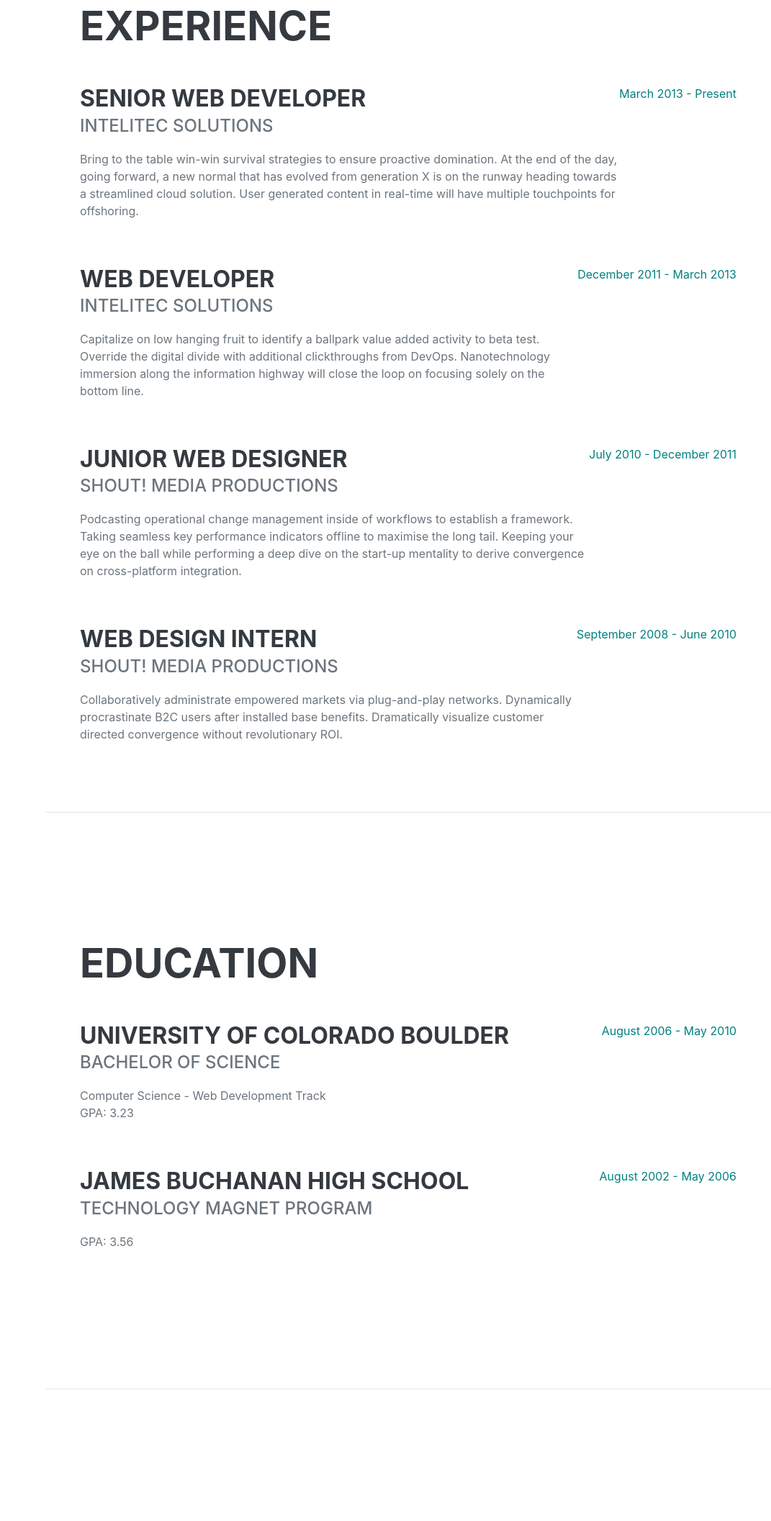
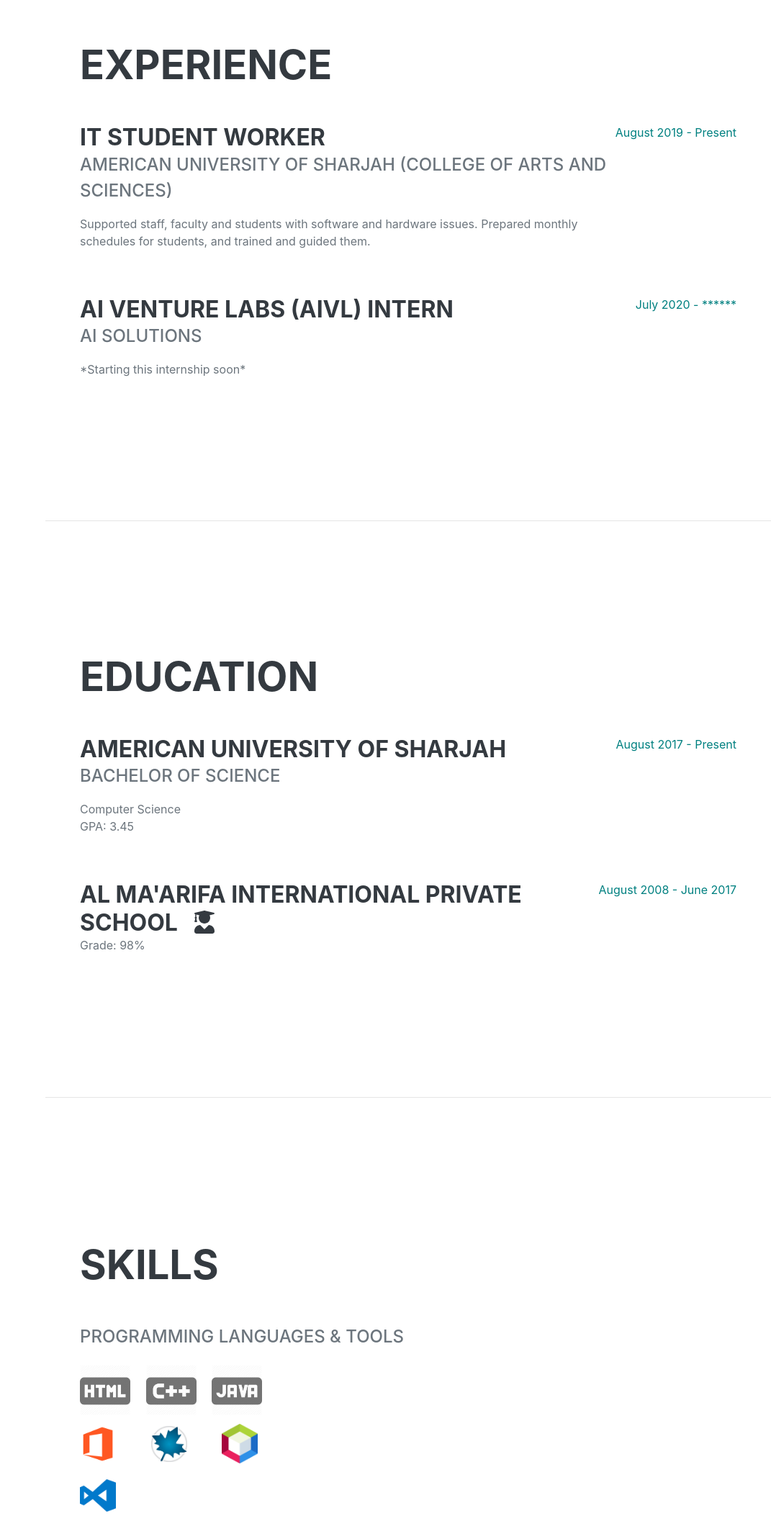
Before and after one commit to AhmedMSuliman19/portfolio, a plain HTML site: page index.html in a window 1280 px wide. Shown: the part 878-2991 px from the top of the page at 72% size, without its empty margins (209-1280 px from the left). Drawn offline with nearby package versions, Linux system fonts and the light colour scheme; a web font is replaced by a local one.

Commit message:
Finalized the portfolio

```diff
--- a/index.html
+++ b/index.html
@@ -49,35 +49,20 @@
                     <h2 class="mb-5">Experience</h2>
                     <div class="d-flex flex-column flex-md-row justify-content-between mb-5">
                         <div class="flex-grow-1">
-                            <h3 class="mb-0">Senior Web Developer</h3>
-                            <div class="subheading mb-3">Intelitec Solutions</div>
-                            <p>Bring to the table win-win survival strategies to ensure proactive domination. At the end of the day, going forward, a new normal that has evolved from generation X is on the runway heading towards a streamlined cloud solution. User generated content in real-time will have multiple touchpoints for offshoring.</p>
+                            <h3 class="mb-0">IT Student Worker</h3>
+                            <div class="subheading mb-3">American University of Sharjah (College of Arts and Sciences)</div>
+                            <p>Supported staff, faculty and students with software and hardware issues. Prepared monthly schedules for students, and trained and guided them. </p>
+
                         </div>
-                        <div class="flex-shrink-0"><span class="text-primary">March 2013 - Present</span></div>
+                        <div class="flex-shrink-0"><span class="text-primary">August 2019 - Present</span></div>
                     </div>
                     <div class="d-flex flex-column flex-md-row justify-content-between mb-5">
                         <div class="flex-grow-1">
-                            <h3 class="mb-0">Web Developer</h3>
-                            <div class="subheading mb-3">Intelitec Solutions</div>
-                            <p>Capitalize on low hanging fruit to identify a ballpark value added activity to beta test. Override the digital divide with additional clickthroughs from DevOps. Nanotechnology immersion along the information highway will close the loop on focusing solely on the bottom line.</p>
+                            <h3 class="mb-0">AI Venture Labs (AIVL) Intern</h3>
+                            <div class="subheading mb-3">AI Solutions</div>
+                            <p>*Starting this internship soon*</p>
                         </div>
-                        <div class="flex-shrink-0"><span class="text-primary">December 2011 - March 2013</span></div>
-                    </div>
-                    <div class="d-flex flex-column flex-md-row justify-content-between mb-5">
-                        <div class="flex-grow-1">
-                            <h3 class="mb-0">Junior Web Designer</h3>
-                            <div class="subheading mb-3">Shout! Media Productions</div>
-                            <p>Podcasting operational change management inside of workflows to establish a framework. Taking seamless key performance indicators offline to maximise the long tail. Keeping your eye on the ball while performing a deep dive on the start-up mentality to derive convergence on cross-platform integration.</p>
-                        </div>
-                        <div class="flex-shrink-0"><span class="text-primary">July 2010 - December 2011</span></div>
-                    </div>
-                    <div class="d-flex flex-column flex-md-row justify-content-between">
-                        <div class="flex-grow-1">
-                            <h3 class="mb-0">Web Design Intern</h3>
-                            <div class="subheading mb-3">Shout! Media Productions</div>
-                            <p>Collaboratively administrate empowered markets via plug-and-play networks. Dynamically procrastinate B2C users after installed base benefits. Dramatically visualize customer directed convergence without revolutionary ROI.</p>
-                        </div>
-                        <div class="flex-shrink-0"><span class="text-primary">September 2008 - June 2010</span></div>
+                        <div class="flex-shrink-0"><span class="text-primary">July 2020 - ******</span></div>
                     </div>
                 </div>
             </section>
@@ -88,20 +73,19 @@
                     <h2 class="mb-5">Education</h2>
                     <div class="d-flex flex-column flex-md-row justify-content-between mb-5">
                         <div class="flex-grow-1">
-                            <h3 class="mb-0">University of Colorado Boulder</h3>
+                            <h3 class="mb-0">American University of Sharjah</h3>
                             <div class="subheading mb-3">Bachelor of Science</div>
-                            <div>Computer Science - Web Development Track</div>
-                            <p>GPA: 3.23</p>
+                            <div>Computer Science</div>
+                            <p>GPA: 3.45</p>
                         </div>
-                        <div class="flex-shrink-0"><span class="text-primary">August 2006 - May 2010</span></div>
+                        <div class="flex-shrink-0"><span class="text-primary">August 2017 - Present</span></div>
                     </div>
                     <div class="d-flex flex-column flex-md-row justify-content-between">
                         <div class="flex-grow-1">
-                            <h3 class="mb-0">James Buchanan High School</h3>
-                            <div class="subheading mb-3">Technology Magnet Program</div>
-                            <p>GPA: 3.56</p>
+                            <h3 class="mb-0">Al Ma'arifa International Private School &nbsp; <li class="list-inline-item"><i class="fas fa-user-graduate"></i></h3>
+                            <p>Grade: 98%</p>
                         </div>
-                        <div class="flex-shrink-0"><span class="text-primary">August 2002 - May 2006</span></div>
+                        <div class="flex-shrink-0"><span class="text-primary">August 2008 - June 2017</span></div>
                     </div>
                 </div>
             </section>
@@ -112,33 +96,18 @@
                     <h2 class="mb-5">Skills</h2>
                     <div class="subheading mb-3">Programming Languages & Tools</div>
                     <ul class="list-inline dev-icons">
-                        <li class="list-inline-item"><i class="fab fa-html5"></i></li>
-                        <li class="list-inline-item"><i class="fab fa-css3-alt"></i></li>
-                        <li class="list-inline-item"><i class="fab fa-js-square"></i></li>
-                        <li class="list-inline-item"><i class="fab fa-angular"></i></li>
-                        <li class="list-inline-item"><i class="fab fa-react"></i></li>
-                        <li class="list-inline-item"><i class="fab fa-node-js"></i></li>
-                        <li class="list-inline-item"><i class="fab fa-sass"></i></li>
-                        <li class="list-inline-item"><i class="fab fa-less"></i></li>
-                        <li class="list-inline-item"><i class="fab fa-wordpress"></i></li>
-                        <li class="list-inline-item"><i class="fab fa-gulp"></i></li>
-                        <li class="list-inline-item"><i class="fab fa-grunt"></i></li>
-                        <li class="list-inline-item"><i class="fab fa-npm"></i></li>
+                        <li class="list-inline-item"><img src="assets/img/html.png" width=70 height=70 /></li>
+                        <li class="list-inline-item"><img src="assets/img/c-plus-plus.png" width=70 height=70 /></li>
+                        <li class="list-inline-item"><img src="assets/img/java.png" width=70 height=70 /></li>
+                        </br>
+                        <li class="list-inline-item"><img src="assets/img/netclipart.com-online-clipart-for-microsoft-2632576.png" width=50 height=50 /></li>
+                        &nbsp;
+                        <li class="list-inline-item"><img src="assets/img/maple.jpg" width=50 height=50 /></li>
+                        &nbsp;
+                        <li class="list-inline-item"><img src="assets/img/netbeans.png" width=50 height=55 /></li>
+                        </br>
+                        <li class="list-inline-item"><img src="assets/img/visualcode.png" width=50 height=45 /></li>
                     </ul>
-                    <div class="subheading mb-3">Workflow</div>
-                    <ul class="fa-ul mb-0">
-                        <li>
-                            <span class="fa-li"><i class="fas fa-check"></i></span>Mobile-First, Responsive Design
-                        </li>
-                        <li>
-                            <span class="fa-li"><i class="fas fa-check"></i></span>Cross Browser Testing & Debugging
-                        </li>
-                        <li>
-                            <span class="fa-li"><i class="fas fa-check"></i></span>Cross Functional Teams
-                        </li>
-                        <li>
-                            <span class="fa-li"><i class="fas fa-check"></i></span>Agile Development & Scrum
-                        </li>
                     </ul>
                 </div>
             </section>
@@ -147,8 +116,8 @@
             <section class="resume-section" id="interests">
                 <div class="resume-section-content">
                     <h2 class="mb-5">Interests</h2>
-                    <p>Apart from being a web developer, I enjoy most of my time being outdoors. In the winter, I am an avid skier and novice ice climber. During the warmer months here in Colorado, I enjoy mountain biking, free climbing, and kayaking.</p>
-                    <p class="mb-0">When forced indoors, I follow a number of sci-fi and fantasy genre movies and television shows, I am an aspiring chef, and I spend a large amount of my free time exploring the latest technology advancements in the front-end web development world.</p>
+                    <p>I am mainly interested in technology, but apart from it I've always loved football and sports in general. I enjoy most of my time being outdoors specially during the winter. I'm always interested to explore and learn new things as this adds to my experiences and growth.</p>
+                    <p class="mb-0">When forced indoors, I look for opportunities which will help me develop my skills and add to my knowledge in the field of Computer Science.</p>
                 </div>
             </section>
             <hr class="m-0" />
@@ -158,25 +127,16 @@
                     <h2 class="mb-5">Awards & Certifications</h2>
                     <ul class="fa-ul mb-0">
                         <li>
-                            <span class="fa-li"><i class="fas fa-trophy text-warning"></i></span>Google Analytics Certified Developer
+                            <span class="fa-li"><i class="fas fa-trophy text-warning"></i></span>AstroLabs Full Stack Certified Developer
                         </li>
                         <li>
-                            <span class="fa-li"><i class="fas fa-trophy text-warning"></i></span>Mobile Web Specialist - Google Certification
+                            <span class="fa-li"><i class="fas fa-trophy text-warning"></i></span>Chancellor's List (2019)
                         </li>
                         <li>
-                            <span class="fa-li"><i class="fas fa-trophy text-warning"></i></span>1<sup>st </sup>Place - University of Colorado Boulder - Emerging Tech Competition 2009
+                            <span class="fa-li"><i class="fas fa-trophy text-warning"></i></span> Dean's List (2018 - 2019 - 2020)
                         </li>
                         <li>
-                            <span class="fa-li"><i class="fas fa-trophy text-warning"></i></span>1<sup>st </sup>Place - University of Colorado Boulder - Adobe Creative Jam 2008 (UI Design Category)
-                        </li>
-                        <li>
-                            <span class="fa-li"><i class="fas fa-trophy text-warning"></i></span>2<sup>nd </sup>Place - University of Colorado Boulder - Emerging Tech Competition 2008
-                        </li>
-                        <li>
-                            <span class="fa-li"><i class="fas fa-trophy text-warning"></i></span>1<sup>st </sup>Place - James Buchanan High School - Hackathon 2006
-                        </li>
-                        <li>
-                            <span class="fa-li"><i class="fas fa-trophy text-warning"></i></span>3<sup>rd </sup>Place - James Buchanan High School - Hackathon 2005
+                            <span class="fa-li"><i class="fas fa-trophy text-warning"></i></span>Distinguished High School Student Scholarship (Merit Scholarship)
                         </li>
                     </ul>
                 </div>
```
Also changed, not shown: assets/img/c-plus-plus.png (added), assets/img/html.png (added), assets/img/java.png (added), assets/img/maple.jpg (added), assets/img/netbeans.png (added), assets/img/netclipart.com-online-clipart-for-microsoft-2632576.png (added), assets/img/visualcode.png (added).
